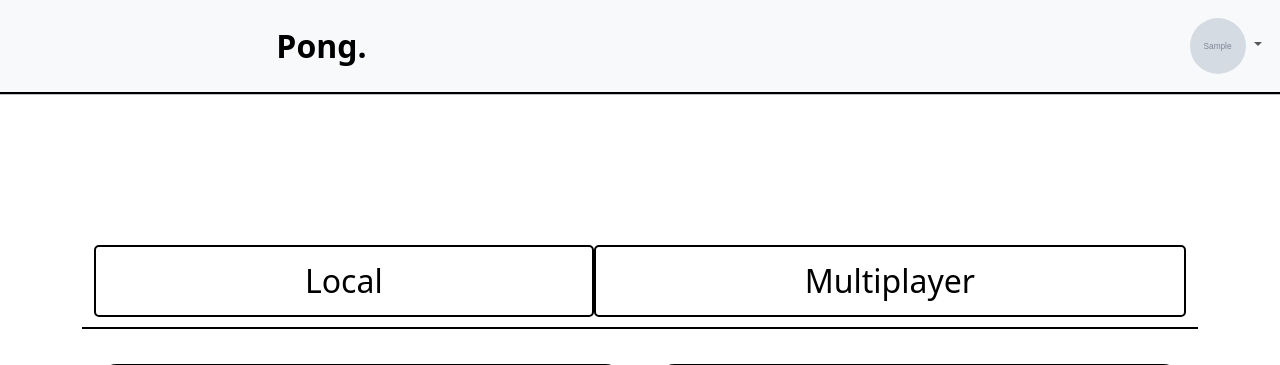
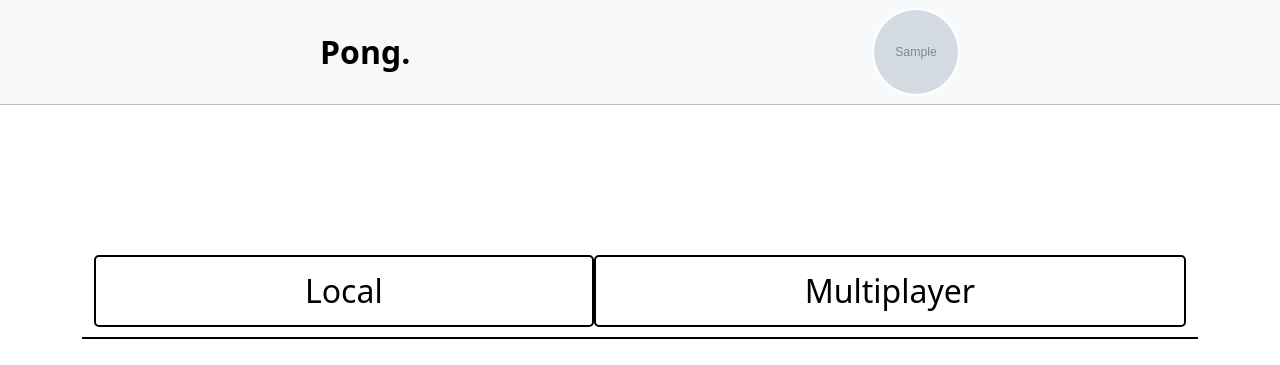
Before and after one commit to Daniexp/ft_transcendence, a Django app: template backend/django/home/templates/home.html in a window 1280 px wide. Shown: the top 365 px of the page. Run offline with Django 4.2, Linux system fonts and the light colour scheme; the template is opened without the code that fills it: most values are stand-ins (such as "Sample title", 1, 10 or a date in 2020); grey boxes marked "Sample" are stand-in pictures; some libraries are stand-ins or nearby versions.

Commit message:
navbar modificada queda votar si os gusta. checkear env pre make

```diff
--- a/backend/django/home/static/css/home.css
+++ b/backend/django/home/static/css/home.css
@@ -1,27 +1,34 @@
-.navbar {
-    width: 100%;
-    background-color: #ffffff;
-    border-bottom: 2px solid black;
-    display: flex;
-    justify-content: space-between;
-    align-items: center;
-    padding: 10px;
-}
-
-.navbar-brand {
+.navbar .navbar-brand {
     font-size: 2rem;
     font-weight: bold;
     color: black;
-    flex-grow: 1; /* Permite que el título ocupe espacio uniformemente */
-    text-align: center; /* Centra el título */
+    text-align: center;
+    margin-left: 25vw;
 }
 
-/* Estilo para el menú desplegable de perfil */
-.navbar .navbar-nav .nav-item .nav-link img {
-    width: 3.5rem;
-    height: 3.5rem;
+.navbar #pictureButton {
+    display: inline-block;
+    padding: 0;
+    margin-right: 25vw;
+}
+
+.navbar #pictureButton img {
+    width: 5.5rem;
+    height: 5.5rem;
     object-fit: cover;
-    border-radius: 90%;
+    border-radius: 50%;
+    border: 2px solid #fff;
+    display: block;
+}
+
+
+.dropdown-menu {
+    width: auto;      /* Ajusta el ancho al contenido */
+    height: auto;     /* Ajusta la altura al contenido */
+    padding: 0;       /* Elimina cualquier padding adicional en el dropdown */
+    min-width: auto;  /* Evita un ancho mínimo predefinido */
+    min-height: auto;
+    margin-right: 25vw;
 }
 
 /* Separador debajo de la barra de navegación */
--- a/backend/django/home/templates/home.html
+++ b/backend/django/home/templates/home.html
@@ -17,21 +17,16 @@
     <script src="{% static 'js/login/login.js' %}"></script>
 </head>
 <body>
-   <nav class="navbar navbar-expand-lg navbar-light bg-light">
-    <a class="navbar-brand" id="PongButton">Pong.</a>
-    <div class="collapse navbar-collapse justify-content-end">
-        <ul class="navbar-nav">
-            <li class="nav-item dropdown">
-                <a class="nav-link dropdown-toggle" href="#" id="pictureButton" role="button" data-bs-toggle="dropdown" aria-expanded="false">
-                    <img src="{{picture}}" alt="Foto de perfil">
-                </a>
-                <ul class="dropdown-menu dropdown-menu-end" aria-labelledby="pictureButton">
-                    <li><a class="dropdown-item" href="#" onclick="logout()">Logout</a></li>
-                </ul>
-            </li>
-        </ul>
-    </div>
-</nav>
+      <nav class="navbar navbar-expand-lg navbar-light bg-light">
+        <a class="navbar-brand" href="#">Pong.</a>
+        <div class="collapse navbar-collapse"></div>
+        <a class="navbar-brand" href="#" id="pictureButton" role="button" data-bs-toggle="dropdown" aria-expanded="false">
+            <img src="{{picture}}" alt="Foto de perfil">
+        </a>
+        <ul class="dropdown-menu dropdown-menu-end" aria-labelledby="pictureButton" >
+            <li><a class="dropdown-item" href="#" onclick="logout()">Logout.</a></li>
+        </div>
+    </nav>
     <hr class="navbar-divider">
     <div id="placeholder"></div>
 </body>
```
Also changed, not shown: 1 other file.
